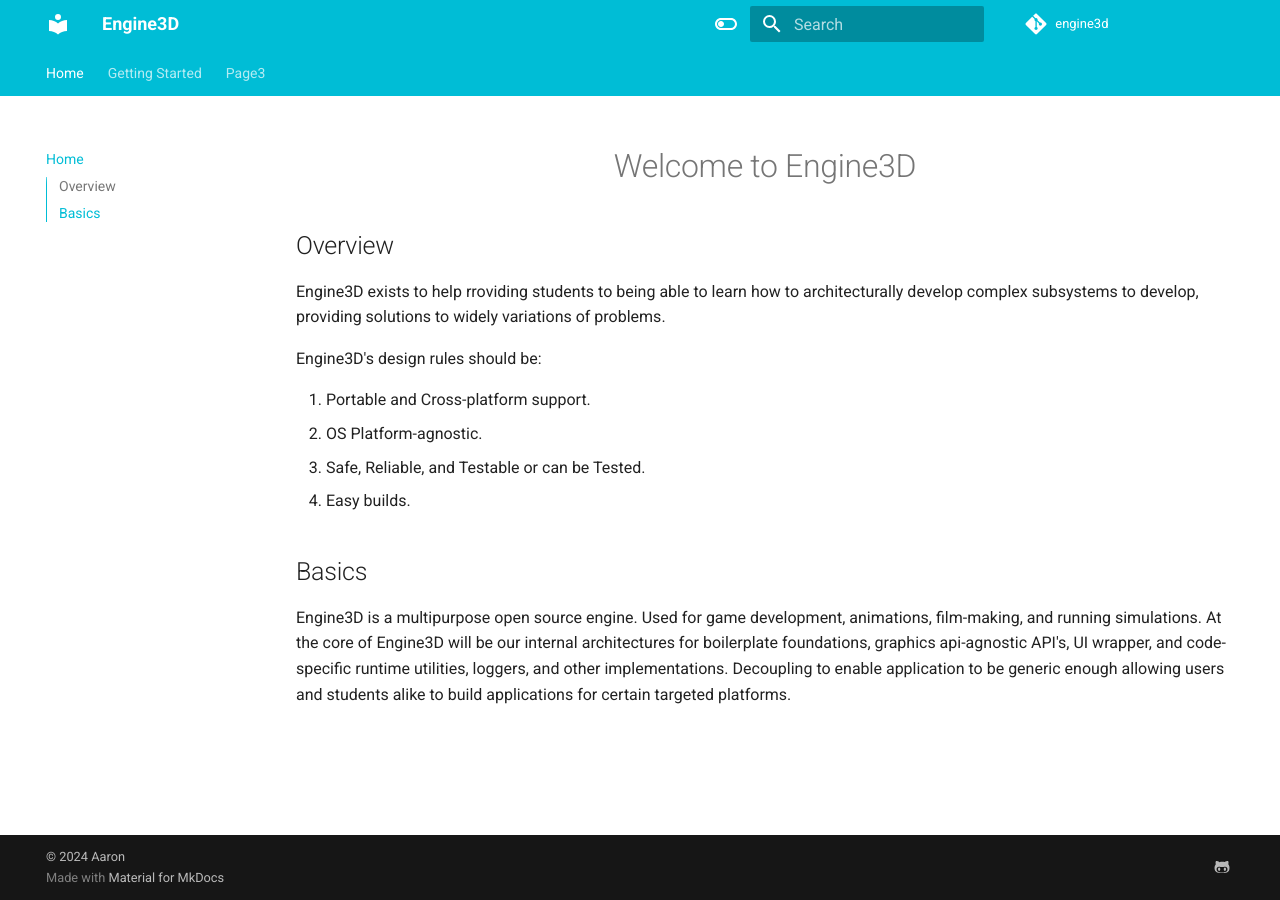
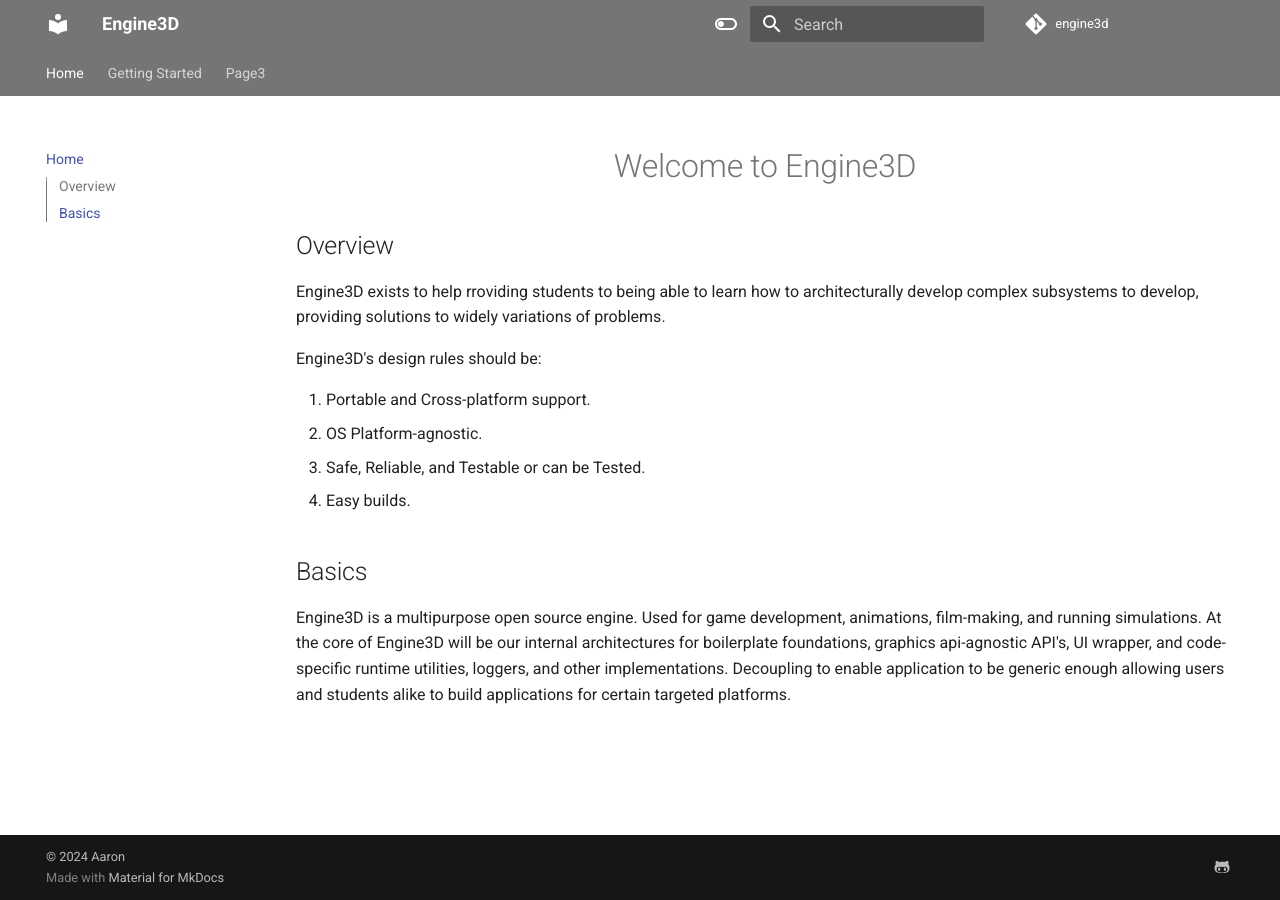
Before and after one commit to engine3d-dev/engine3d.github.io, an MkDocs documentation site: the page built from docs/index.md, in a window 1280 px wide. Built offline with MkDocs 1.6.1 and Material for MkDocs 9.7.7, drawn with Linux system fonts in a browser that asks for light colours; comment, search, counter and statistics services are not loaded.

Commit message:
Update mkdocs.yml

```diff
--- a/mkdocs.yml
+++ b/mkdocs.yml
@@ -23,13 +23,13 @@ theme:
       toggle:
         icon: material/toggle-switch-off-outline
         name: Switch to dark mode
-      primary: cyan
+      primary: grey
       accent: purple
     - scheme: slate
       toggle:
         icon: material/toggle-switch
         name: Switch to light mode
-      primary: cyan
+      primary: grey
       accent: lime
 
 extra:
```
